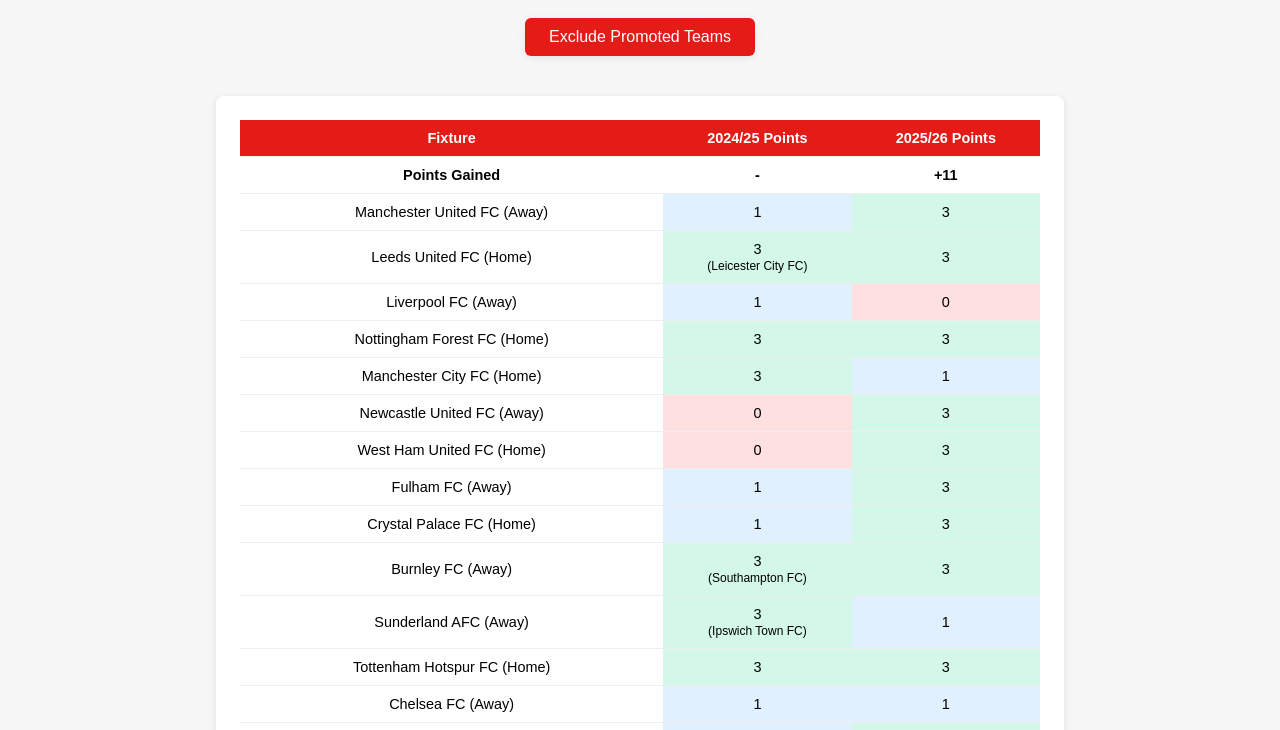
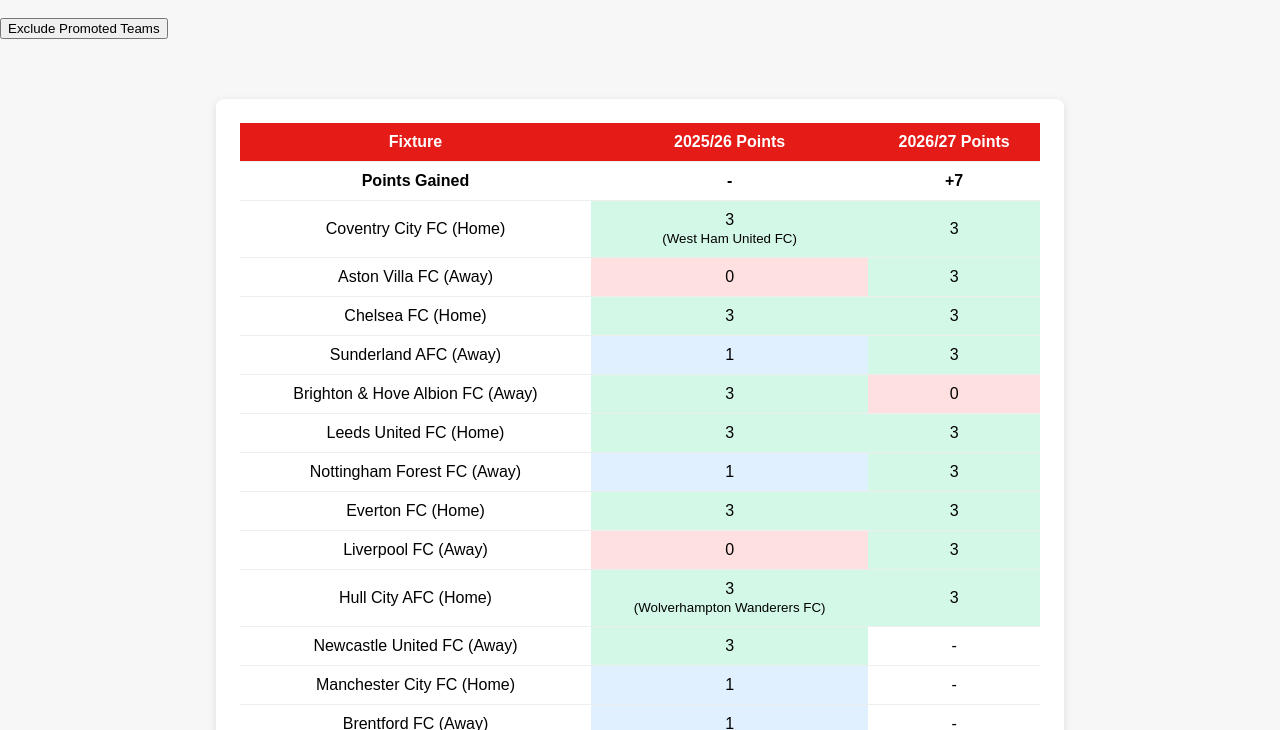
Before and after one commit to rdvlvtflr/season-trends, a plain HTML site: page index.html in a window 1280 px wide. Shown: the part 70-800 px from the top of the page. Drawn offline with Linux system fonts and the light colour scheme.

Commit message:
Update Arsenal fixtures and season config
Co-authored-by: Copilot <223556219+Copilot@users.noreply.github.com>

```diff
--- a/script.js
+++ b/script.js
@@ -1,41 +1,23 @@
-async function fetchData(season) {
-  const response = await fetch(`data/arsenal_${season}.json`);
+async function fetchData(file) {
+  const response = await fetch(file);
+  if (!response.ok) throw new Error(`Could not load ${file}: ${response.status}`);
   return response.json();
 }
 
-const promotedTeams = [
-  'Leeds United FC',
-  'Burnley FC',
-  'Sunderland AFC'
-];
-const relegatedTeams = [
-  'Leicester City FC',
-  'Southampton FC',
-  'Ipswich Town FC'
-];
-const teamPairs = {
-  'Leeds United FC': 'Leicester City FC',
-  'Burnley FC': 'Southampton FC',
-  'Sunderland AFC': 'Ipswich Town FC',
-  'Leicester City FC': 'Leeds United FC',
-  'Southampton FC': 'Burnley FC',
-  'Ipswich Town FC': 'Sunderland AFC'
-};
-
-function createTable(current, previous, excludePromoted) {
+function createTable(current, previous, excludePromoted, config) {
   const table = document.createElement('table');
   const header = document.createElement('tr');
   header.innerHTML = `
     <th>Fixture</th>
-    <th>2024/25 Points</th>
-    <th>2025/26 Points</th>
+    <th>${config.previousSeason.replace('_', '/')} Points</th>
+    <th>${config.currentSeason.replace('_', '/')} Points</th>
   `;
   table.appendChild(header);
 
   // Filter fixtures if excluding promoted teams
   let filteredFixtures = current.fixtures;
   if (excludePromoted) {
-    filteredFixtures = filteredFixtures.filter(f => !promotedTeams.includes(f.opponent));
+    filteredFixtures = filteredFixtures.filter(f => !config.promotedTeams.includes(f.opponent));
   }
 
   // Aggregate points
@@ -44,8 +26,8 @@ function createTable(current, previous, excludePromoted) {
     const cur = filteredFixtures[i];
     if (typeof cur.points === 'number') {
       let prevOpponent = cur.opponent;
-      if (teamPairs[cur.opponent]) prevOpponent = teamPairs[cur.opponent];
-      if (excludePromoted && (promotedTeams.includes(cur.opponent) || relegatedTeams.includes(prevOpponent))) continue;
+      if (config.teamPairs[cur.opponent]) prevOpponent = config.teamPairs[cur.opponent];
+      if (excludePromoted && (config.promotedTeams.includes(cur.opponent) || config.relegatedTeams.includes(prevOpponent))) continue;
       const prev = previous.fixtures.find(f => f.opponent === prevOpponent && f.home === cur.home) || {};
       const prevPoints = typeof prev.points === 'number' ? prev.points : 0;
       delta += cur.points - prevPoints;
@@ -65,11 +47,11 @@ function createTable(current, previous, excludePromoted) {
     const cur = filteredFixtures[i];
     let prevOpponent = cur.opponent;
     let pairedName = '';
-    if (teamPairs[cur.opponent]) {
-      prevOpponent = teamPairs[cur.opponent];
+    if (config.teamPairs[cur.opponent]) {
+      prevOpponent = config.teamPairs[cur.opponent];
       pairedName = prevOpponent;
     }
-    if (excludePromoted && (promotedTeams.includes(cur.opponent) || relegatedTeams.includes(prevOpponent))) continue;
+    if (excludePromoted && (config.promotedTeams.includes(cur.opponent) || config.relegatedTeams.includes(prevOpponent))) continue;
     const prev = previous.fixtures.find(f => f.opponent === prevOpponent && f.home === cur.home) || {};
     function pointsClass(p) {
       if (p === 3) return 'points-3';
@@ -89,21 +71,27 @@ function createTable(current, previous, excludePromoted) {
 }
 
 async function renderComparison(excludePromoted = false) {
-  const [current, previous] = await Promise.all([
-    fetchData('2025_26'),
-    fetchData('2024_25')
-  ]);
   const container = document.getElementById('comparison-table');
-  container.innerHTML = '';
-  const table = createTable(current, previous, excludePromoted);
-  container.appendChild(table);
+  try {
+    const config = await fetchData('season-config.json');
+    const [current, previous] = await Promise.all([
+      fetchData(`data/arsenal_${config.currentSeason}.json`),
+      fetchData(`data/arsenal_${config.previousSeason}.json`)
+    ]);
+    container.innerHTML = '';
+    const table = createTable(current, previous, excludePromoted, config);
+    container.appendChild(table);
+  } catch (error) {
+    console.error('Failed to render fixture comparison:', error);
+    container.textContent = 'Unable to load the fixture comparison. Check the browser console for details.';
+  }
 }
 
 document.addEventListener('DOMContentLoaded', () => {
   // Add toggle button
   const btn = document.createElement('button');
   btn.textContent = 'Exclude Promoted Teams';
-  btn.className = 'toggle-btn';
+  btn.style.marginBottom = '20px';
   let exclude = false;
   btn.addEventListener('click', () => {
     exclude = !exclude;
--- a/styles.css
+++ b/styles.css
@@ -15,18 +15,15 @@ h1 {
   border-radius: 8px;
   box-shadow: 0 2px 8px rgba(0,0,0,0.1);
   padding: 24px;
-  text-align: center;
 }
 table {
   width: 100%;
   border-collapse: collapse;
-  font-size: 0.95em;
 }
 th, td {
   padding: 10px;
   border-bottom: 1px solid #eee;
   text-align: center;
-  font-size: 0.95em;
 }
 
 .points-3 {
@@ -42,23 +39,6 @@ th {
   background: #e41b17;
   color: #fff;
 }
-
-.toggle-btn {
-  display: block;
-  margin: 0 auto 20px auto;
-  padding: 10px 24px;
-  background: #e41b17;
-  color: #fff;
-  border: none;
-  border-radius: 6px;
-  font-size: 1em;
-  cursor: pointer;
-  box-shadow: 0 2px 8px rgba(0,0,0,0.08);
-  transition: background 0.2s;
-}
-.toggle-btn:hover {
-  background: #b71c1c;
-}
 tr:last-child td {
   border-bottom: none;
 }
```
